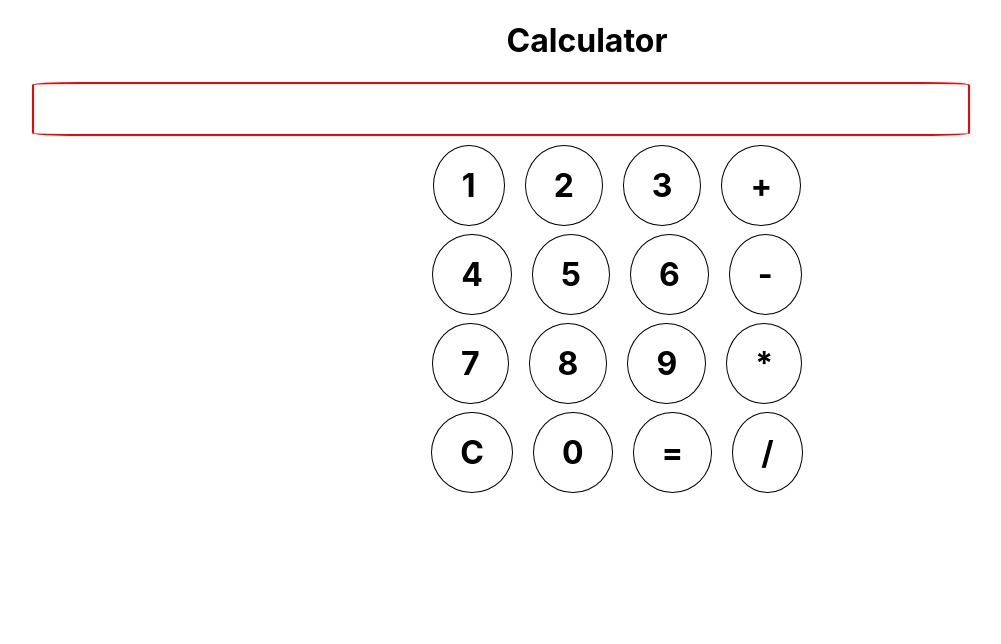
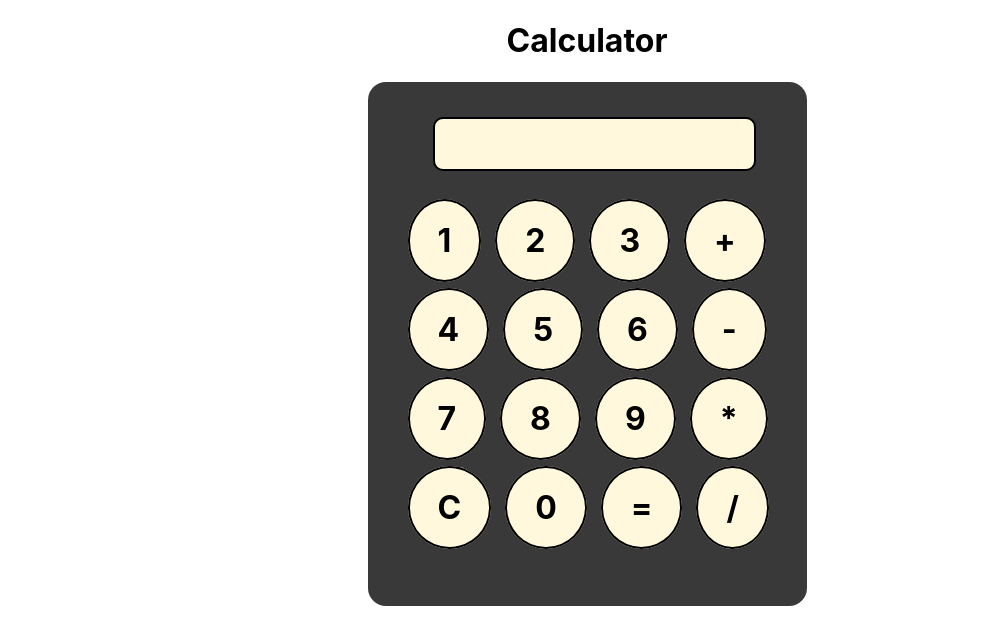
Before and after one commit to innovationcode/basic-calculator-app, a React (Create React App) app in the folder calculator/: page / in a window 1280 px wide. Shown: the top 644 px of the page, without its empty margins (53-1054 px from the left). Built offline with nearby package versions, Linux system fonts and the light colour scheme; the HTML template or start-up script is replaced by a standard one.

Commit message:
some style applied

```diff
--- a/calculator/src/App.css
+++ b/calculator/src/App.css
@@ -1,5 +1,17 @@
 .App {
   text-align: center;
+}
+
+.calculator {
+  background-color: rgb(58, 57, 57);
+  /* border : 3px solid red; */
+  border-radius: 18px;
+  width: 410px;
+  padding: 29px;
+  padding-left: 0px;
+  padding-top: 35px;
+  margin: auto;
+
 }
 
 ul {
@@ -9,10 +21,12 @@ ul {
 li {
   list-style: none;
   display: inline;
-  border: 1.5px solid black;
+  border: 2px solid black;
   border-radius: 50%;
   padding : 20px 28px;
-  margin-left: 20px;
+  margin-right: 14px;
   font-size: 2em;
   font-weight: bold;
+  cursor: pointer;
+  background-color: cornsilk;
 }
--- a/calculator/src/App.js
+++ b/calculator/src/App.js
@@ -35,15 +35,17 @@ class App extends React.Component{
     return (
       <div className="App">
         <h1>Calculator</h1>
-        <div>
+        <div className = "calculator">
             <div style = {{borderRadius : "5%",
-                           width :"73%",
-                           border: "2px solid red",
+                           width :"78%",
+                           border: "2px solid black",
+                           borderRadius:"10px",
                            height: "50px",
-                           marginLeft: "85px",
-                           marginBottom : "30px",
+                           marginLeft: "65px",
+                           marginBottom : "50px",
                            fontWeight: "bold",
-                           fontSize: "35px"}}> { this.state.result }
+                           fontSize: "35px",
+                           backgroundColor: "cornsilk"}}> { this.state.result }
             </div>
 
             {/* First Row  */}
```
